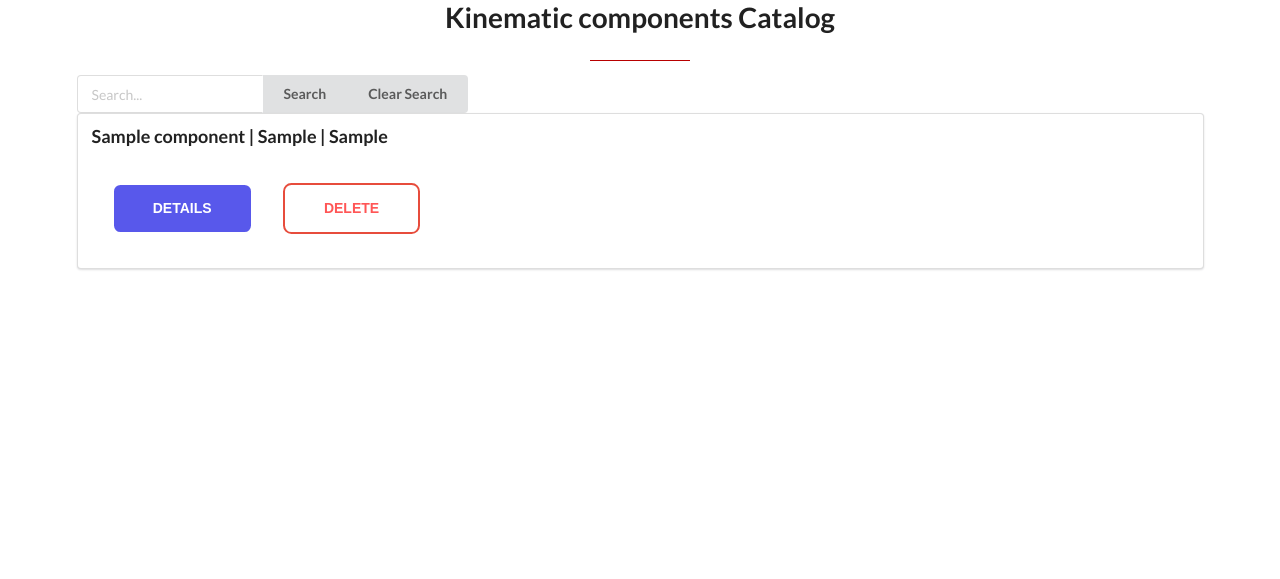
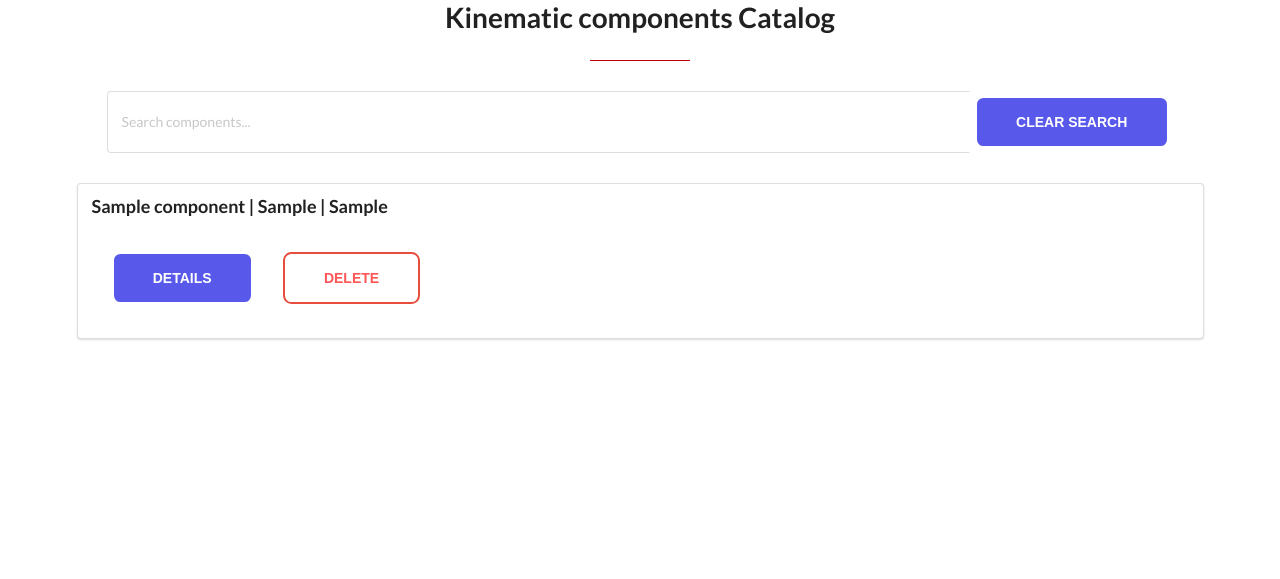
Before and after one commit to ipa-hsd/kinematic_components_web_app, a Flask app: page / in a window 1280 px wide. Shown: the part 47-626 px from the top of the page. Run offline with Flask 3, Linux system fonts and the light colour scheme; tables that the repository leaves empty hold one stand-in row (values such as "Sample post"); some libraries are stand-ins or nearby versions.

Commit message:
[WIP] design and functionality changes for search function

```diff
--- /dev/null
+++ b/static/js/script.js
@@ -0,0 +1,26 @@
+document.addEventListener('DOMContentLoaded', function () {
+
+    function filterComponents() {
+        var input = document.getElementById('searchInput').value.toLowerCase();
+        var components = document.querySelectorAll('.ui.segment');
+
+        components.forEach(function (component) {
+            var componentName = component.querySelector('.ui.big.header').textContent.toLowerCase();
+            if (componentName.includes(input)) {
+                component.style.display = 'block';
+            } else {
+                component.style.display = 'none';
+            }
+        });
+    }
+    document.getElementById('searchInput').addEventListener('input', filterComponents);
+});
+
+function clearSearch() {
+    var input = document.getElementById('searchInput');
+
+    var components = document.querySelectorAll('.ui.segment');
+    components.forEach(function (component) {
+        component.style.display = 'block';
+    });
+}
--- a/static/styles/style.css
+++ b/static/styles/style.css
@@ -1,4 +1,42 @@
-.container{
+.search_bar{
+  position: center;
+  display: flex;
+  flex-direction: column;
+  width: auto;
+  justify-content: center;
+  margin: 30px;
+}
+
+.clear_search_button{
+  background-color: rgb(88, 88, 235); /* Initial button background color */
+  color: #fff; /* Initial font color */
+  box-sizing: border-box;
+  margin: 5px;
+  appearance: none;
+  border: 2px solid #fff;
+  border-radius: 0.6em;
+  cursor: pointer;
+  display: flex;
+  align-self: center;
+  font-size: 1rem;
+  font-weight: 400;
+  line-height: 1;
+  padding: 1.2em 2.8em;
+  text-decoration: none;
+  text-align: center;
+  text-transform: uppercase;
+  font-family: 'Montserrat', sans-serif;
+  font-weight: 700;
+}
+
+.clear_search_button:hover {
+  background-color: #3226e6; /* Hovered button background color */
+  transition: box-shadow 300ms ease-in-out, color 300ms ease-in-out;
+  color: #fff; /* Hovered font color */
+  box-shadow: 0 0 40px 40px #3226e6 inset;
+}
+
+ui.container{
     .h1{
     position: center;
     padding: 0;
@@ -31,7 +69,6 @@
 .btn-container a{
   margin-right: 10px;
 }
-
 
 .delete-btn {
   background-color: #fff; /* Initial button background color */
--- a/templates/base.html
+++ b/templates/base.html
@@ -10,7 +10,7 @@
     <link rel="stylesheet" href="/static/styles/style.css">
     <link rel="stylesheet" href="https://cdn.jsdelivr.net/npm/semantic-ui@2.4.2/dist/semantic.min.css">
     <script src="https://cdn.jsdelivr.net/npm/semantic-ui@2.4.2/dist/semantic.min.js"></script>
-
+    <script type="text/javascript" src="{{url_for('static', filename='js/script.js')}}"></script>
     <script type="text/javascript" src="//cdnjs.cloudflare.com/ajax/libs/socket.io/4.4.1/socket.io.min.js"></script>
     <script src="{{url_for('static', filename='js/socketio.js')}}"></script>
 </head>
@@ -19,12 +19,12 @@
     <div style="margin-top: 50px;" class="ui container">
         <h1 class="ui center aligned header">Kinematic components Catalog</h1>
 
-        <!-- Search bar -->
-        <div class="ui center aligned action input">
-            <input type="text" placeholder="Search..." id="searchInput">
-            <button class="ui button" onclick="searchComponents()">Search</button>
-            <button class="ui button" onclick="clearSearch()">Clear Search</button>
+        <div class="search_bar">
+        <div class="ui action input">
+            <input type="text" placeholder="Search components..." id="searchInput">
+            <button class="clear_search_button" onclick="clearSearch()">Clear Search</button>
         </div>
+    </div>
 
         <div id="component_add">
             {% for component in component_list %}
@@ -38,32 +38,6 @@
             {% endfor %}
         </div>
     </div>
-
-    <script>
-        function searchComponents() {
-            var input = document.getElementById('searchInput').value.toLowerCase();
-            var components = document.querySelectorAll('.ui.segment');
-
-            components.forEach(function (component) {
-                var componentName = component.querySelector('.ui.big.header').textContent.toLowerCase();
-                if (componentName.includes(input)) {
-                    component.style.display = 'block';
-                } else {
-                    component.style.display = 'none';
-                }
-            });
-        }
-
-        function clearSearch(){
-            var input = document.getElementById('searchInput');
-            input.value = '';
-
-            var components = document.querySelectorAll('.ui.segment');
-            components.forEach(function (component){
-                component.style.display = 'block';
-            });
-        }
-    </script>
 </body>
 
 </html>
```
